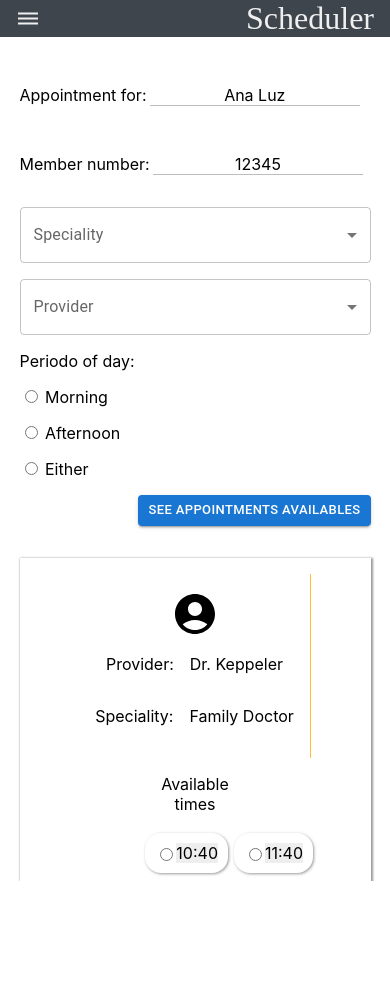
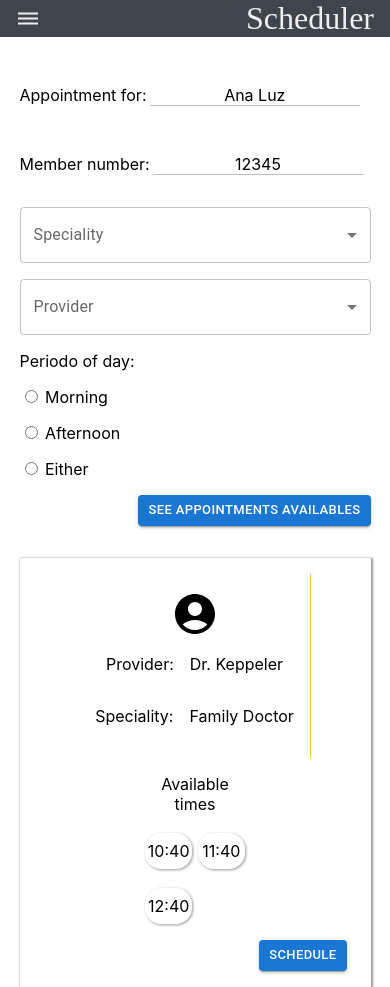
Before and after one commit to dajalac/Scheduler, a React (Create React App) app in the folder src/main/frontend/: page /ApptSchedule in a window 390 px wide. Before the commit the page ends 881 px from the top, so only its background shows below. Built offline with nearby package versions, Linux system fonts and the light colour scheme; a web font is replaced by a local one.

Commit message:
new appt screen desing done

```diff
--- a/src/main/frontend/src/App.css
+++ b/src/main/frontend/src/App.css
@@ -7,8 +7,9 @@
 
 .App-container{
   display: flex;
+  /* side bar width was not chaging in mobile view
   width: 100%;
-  height: 100vh;
+  height: 100vh;*/
 }
 
 .App-page-contaier{
--- a/src/main/frontend/src/components/miscComponents/AvailableTime.css
+++ b/src/main/frontend/src/components/miscComponents/AvailableTime.css
@@ -18,13 +18,15 @@
 
 /**hide the radio button */
 .timeTable-grid input{
-
-  cursor: pointer;
+    opacity: 0;
+    position: fixed;
+    width: 0;
 }
 
 .timeTable-grid-container{
+    display: flex;
     margin: 3px;
-    padding: 10px;
+    height: 36px;
     background-color: white;
     box-shadow: 1px 1px 3px  rgb(0,0,0,0.4);
     border: none;
@@ -32,17 +34,18 @@
 }
 
 .timeTable-grid-checkmark{
-    width: 100%;
+    display: flex;
+    justify-content:center;
+    align-items: center;
+    width:100%;
     height: 100%;
-    background-color: #eee;
 
 }
-.timeTable-grid-checkmark:checked{
-    background-color:turquoise;
-}
 
-.timeTable-grid-container input:checked ~ .timeTable-grid-checkmar{
-    background-color:tomato;
+.timeTable-grid-container input:checked + .timeTable-grid-checkmark{
+    background-color:#1565c0;
+    border-radius: 1rem;
+    color: white;
 }
 
 
--- a/src/main/frontend/src/components/navbar/Sidebar.css
+++ b/src/main/frontend/src/components/navbar/Sidebar.css
@@ -60,7 +60,7 @@
 
 @media(max-width:650px){
     .side-bar{
-       width:60%;
+       width:100%;
     }
     .side-bar-links{
         height: 80px;
```
